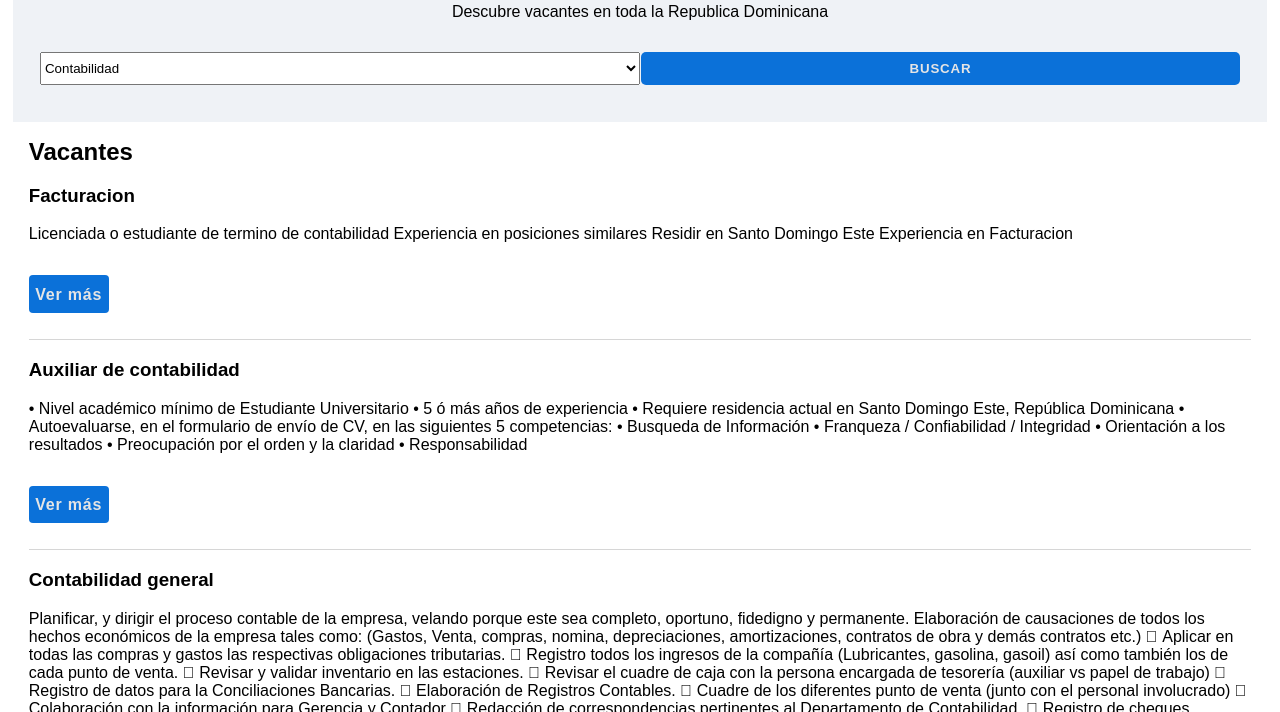
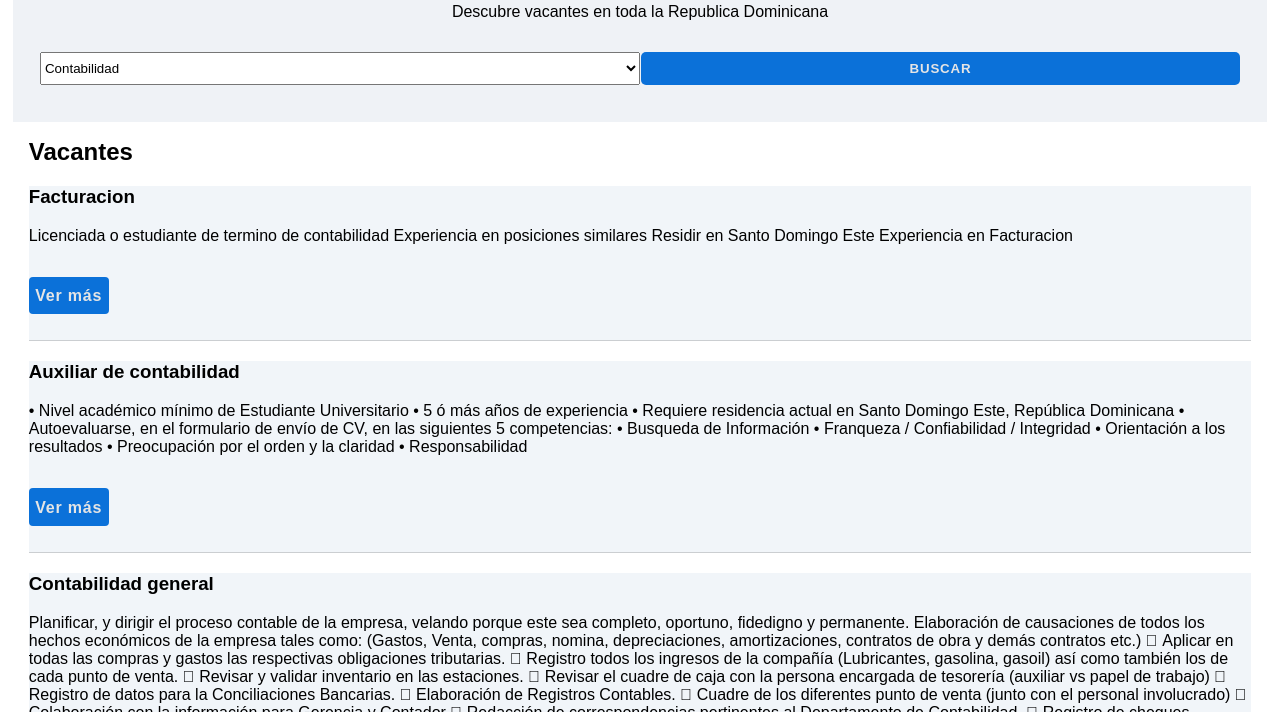
Before and after one commit to KodeWeb21/jobs-do, a plain HTML site: page index.html in a window 1280 px wide. Shown: the part 88-800 px from the top of the page. Drawn offline with Linux system fonts and the light colour scheme.

Commit message:
cambiando el color  fondo a las vacantes

```diff
--- a/css/style.css
+++ b/css/style.css
@@ -4,6 +4,7 @@
     --color-text-boton:#E5E5E5;
     --margin-cabecera: 24px;
     --md-contenedores: 98%;
+    --color-background-vacante:#f1f5f9;
 }
 
 body{
@@ -78,6 +79,8 @@ body{
 }
 
 .vacante{
+    background-color:var(--color-background-vacante);
+    margin:20px 0;
     padding-bottom:10px;
     border-bottom:1px solid #3333;
 }
```
